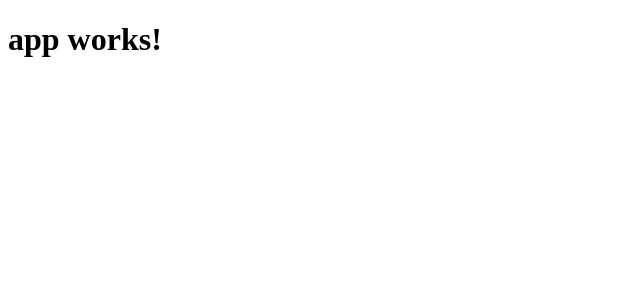
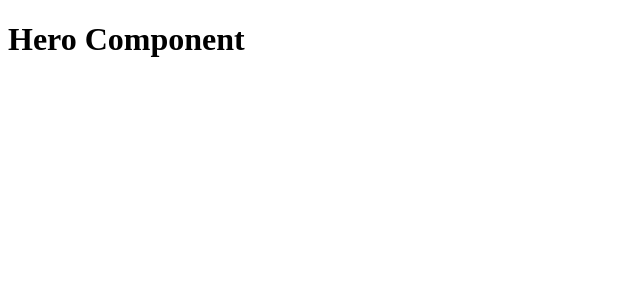
Before and after one commit to pannapat/ng2class, an Angular app: page / in a window 1280 px wide. Shown: the top 300 px of the page, without its empty margins (0-640 px from the left). Built offline with nearby package versions, Linux system fonts and the light colour scheme.

Commit message:
Create hero component in angular2

```diff
--- a/src/app/app.component.html
+++ /dev/null
@@ -1,3 +0,0 @@
-<h1>
-  {{title}}
-</h1>
--- a/src/app/app.component.ts
+++ b/src/app/app.component.ts
@@ -2,9 +2,10 @@ import { Component } from '@angular/core';
 
 @Component({
   selector: 'app-root',
-  templateUrl: './app.component.html',
-  styleUrls: ['./app.component.css']
+  template: `
+    <h1>{{title}}</h1>
+  `
 })
 export class AppComponent {
-  title = 'app works!';
+  title = 'Goople!';
 }
--- a/src/app/app.module.ts
+++ b/src/app/app.module.ts
@@ -4,10 +4,12 @@ import { FormsModule } from '@angular/forms';
 import { HttpModule } from '@angular/http';
 
 import { AppComponent } from './app.component';
+import { HeroComponent } from './hero.component';
 
 @NgModule({
   declarations: [
-    AppComponent
+    AppComponent,
+    HeroComponent
   ],
   imports: [
     BrowserModule,
@@ -15,6 +17,6 @@ import { AppComponent } from './app.component';
     HttpModule
   ],
   providers: [],
-  bootstrap: [AppComponent]
+  bootstrap: [HeroComponent]
 })
 export class AppModule { }
--- /dev/null
+++ b/src/app/hero.component.ts
@@ -0,0 +1,7 @@
+import { Component } from '@angular/core';
+
+@Component({
+    selector: 'app-hero',
+    template: `<h1>Hero Component</h1>`
+})
+export class HeroComponent { }
--- a/src/index.html
+++ b/src/index.html
@@ -9,6 +9,7 @@
   <link rel="icon" type="image/x-icon" href="favicon.ico">
 </head>
 <body>
-  <app-root>Loading...</app-root>
+  <!--<app-root>Loading...</app-root>-->
+  <app-hero></app-hero>
 </body>
 </html>
```
Also changed, not shown: src/app/app.component.css (deleted), 1 other file (tests, documents, lock files or other folders).
